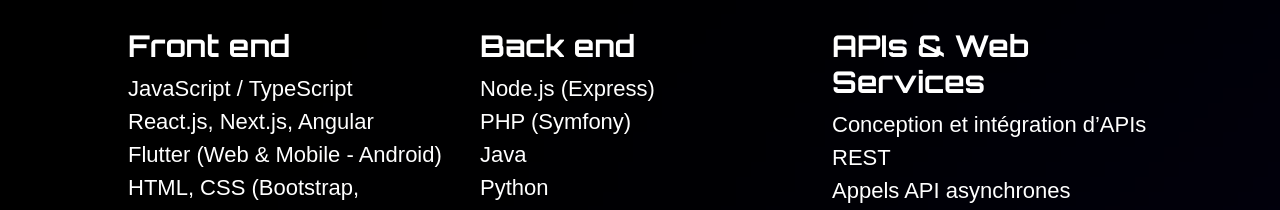
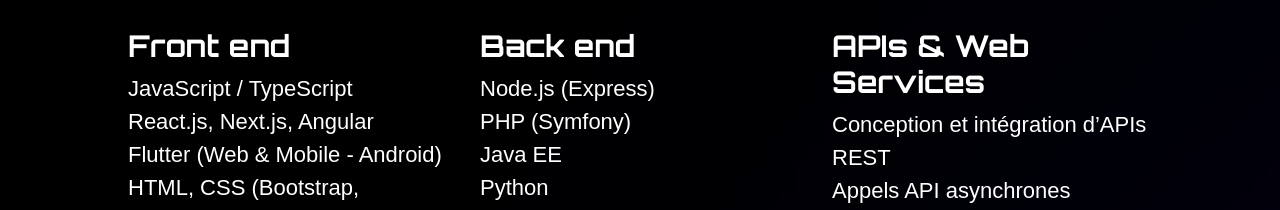
Before and after one commit to YoCode35/my-book, a Next.js app: page / in a window 1280 px wide. Shown: the part 1580-1790 px from the top of the page. Built offline with nearby package versions, Linux system fonts and the light colour scheme.

Commit message:
Update skills section

```diff
--- a/src/app/page.tsx
+++ b/src/app/page.tsx
@@ -239,7 +239,7 @@ export default function Home() {
             <div className="skills-title">Back end</div>
             <div className="skills-text"><span>Node.js (Express)</span></div>
             <div className="skills-text"><span>PHP (Symfony)</span></div>
-            <div className="skills-text"><span>Java</span></div>
+            <div className="skills-text"><span>Java EE</span></div>
             <div className="skills-text"><span>Python</span></div>
 
             <div className="pt-6">
```
